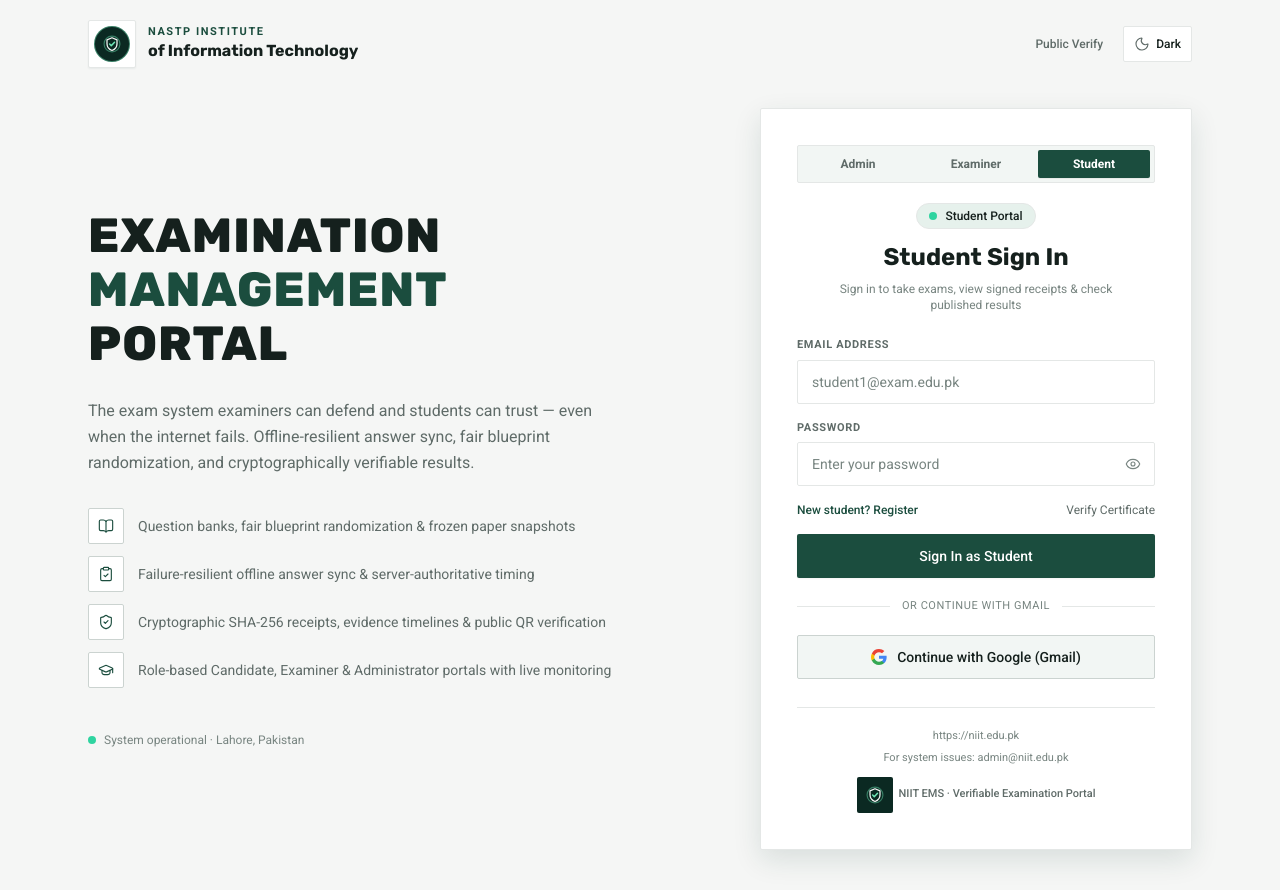
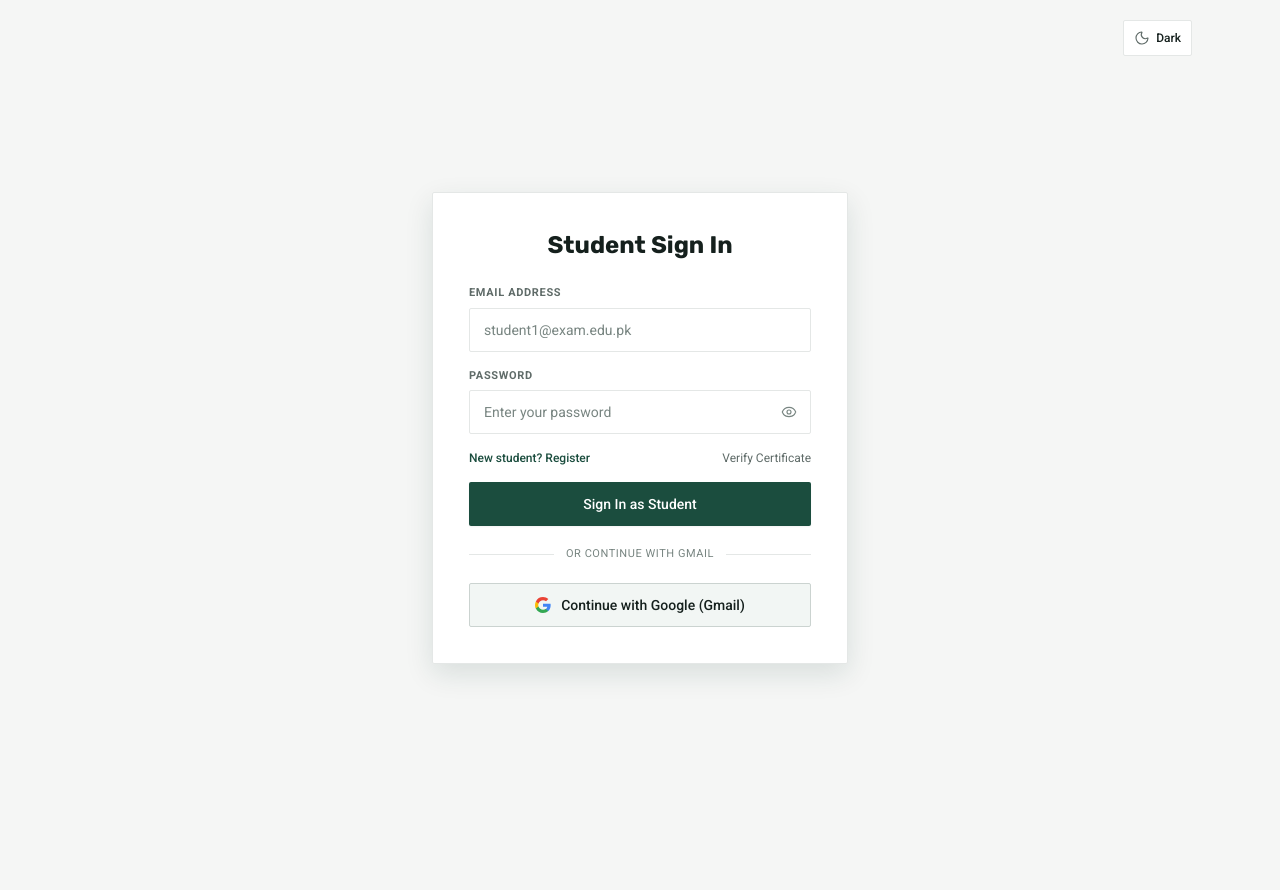
Before and after one commit to Ahmad-Haassan/Web-e-Thon, a Next.js app: page /login in a window 1280 px wide. After the commit the page ends 800 px from the top, so only its background shows below. Built offline with nearby package versions, Linux system fonts and the light colour scheme; no server answers.

Commit message:
Show only centered selected-role login form after Start Here popup selection

```diff
--- a/app/login/page.tsx
+++ b/app/login/page.tsx
@@ -3,33 +3,17 @@
 import { Suspense, useEffect, useState, type FormEvent } from "react";
 import Link from "next/link";
 import { useRouter, useSearchParams } from "next/navigation";
-import {
-  AlertCircle,
-  BookOpen,
-  ClipboardCheck,
-  Eye,
-  EyeOff,
-  GraduationCap,
-  ShieldCheck,
-} from "lucide-react";
+import { AlertCircle, Eye, EyeOff } from "lucide-react";
 import { toast } from "sonner";
 import { getBrowserSupabase, isSupabaseConfigured } from "@/lib/client/supabase";
 import { useAuth, roleHomePath } from "@/hooks/use-auth";
 import {
-  BrandMark,
   Button,
   Input,
   Label,
   Spinner,
   ThemeToggleButton,
 } from "@/components/ui/primitives";
-
-const PORTAL_FEATURES = [
-  { icon: BookOpen, label: "Question banks, fair blueprint randomization & frozen paper snapshots" },
-  { icon: ClipboardCheck, label: "Failure-resilient offline answer sync & server-authoritative timing" },
-  { icon: ShieldCheck, label: "Cryptographic SHA-256 receipts, evidence timelines & public QR verification" },
-  { icon: GraduationCap, label: "Role-based Candidate, Examiner & Administrator portals with live monitoring" },
-];
 
 function GoogleIcon({ className = "h-4 w-4" }: { className?: string }) {
   return (
@@ -59,9 +43,7 @@ type LoginRoleTab = "admin" | "examiner" | "student";
 const ROLE_CONFIG: Record<
   LoginRoleTab,
   {
-    badge: string;
     heading: string;
-    subtitle: string;
     placeholder: string;
     buttonLabel: string;
     allowRegister: boolean;
@@ -69,27 +51,21 @@ const ROLE_CONFIG: Record<
   }
 > = {
   admin: {
-    badge: "Administrator Portal",
     heading: "Administrator Sign In",
-    subtitle: "Sign in with your institutional administrator credentials",
     placeholder: "admin@exam.edu.pk",
     buttonLabel: "Sign In as Administrator",
     allowRegister: false,
     allowGoogle: false,
   },
   examiner: {
-    badge: "Examiner Portal",
     heading: "Examiner Sign In",
-    subtitle: "Sign in to create exams, manage question banks & monitor sessions",
-    placeholder: "examiner@exam.edu.pk",
+    placeholder: "examiner1@exam.edu.pk",
     buttonLabel: "Sign In as Examiner",
     allowRegister: false,
     allowGoogle: true,
   },
   student: {
-    badge: "Student Portal",
     heading: "Student Sign In",
-    subtitle: "Sign in to take exams, view signed receipts & check published results",
     placeholder: "student1@exam.edu.pk",
     buttonLabel: "Sign In as Student",
     allowRegister: true,
@@ -103,19 +79,12 @@ function LoginForm() {
   const nextPath = searchParams.get("next");
   const oauthErrorParam = searchParams.get("error");
   const rawRoleParam = (searchParams.get("role") ?? "").toLowerCase();
-  const initialRole: LoginRoleTab =
+  const selectedRole: LoginRoleTab =
     rawRoleParam === "admin" || rawRoleParam === "examiner" || rawRoleParam === "student"
       ? rawRoleParam
       : "student";
-  const [selectedRole, setSelectedRole] = useState<LoginRoleTab>(initialRole);
+
   const { user, loading, refreshUser } = useAuth();
-
-  useEffect(() => {
-    if (rawRoleParam === "admin" || rawRoleParam === "examiner" || rawRoleParam === "student") {
-      setSelectedRole(rawRoleParam);
-    }
-  }, [rawRoleParam]);
-
   const roleUi = ROLE_CONFIG[selectedRole];
 
   const [email, setEmail] = useState("");
@@ -226,104 +195,17 @@ function LoginForm() {
 
   return (
     <div className="min-h-screen bg-background text-foreground flex flex-col">
-      {/* Top-right floating theme switch */}
-      <div className="mx-auto flex w-full max-w-6xl items-center justify-between px-6 pt-5">
-        <Link href="/" className="inline-flex items-center gap-3">
-          <span className="flex h-12 w-12 items-center justify-center rounded-[2px] border border-border bg-surface p-1.5 surface-card">
-            <BrandMark className="h-9 w-9" />
-          </span>
-          <div className="leading-tight">
-            <p className="text-[11px] font-semibold uppercase tracking-[0.14em] text-accent">
-              NASTP INSTITUTE
-            </p>
-            <p className="font-display text-sm sm:text-base font-bold text-foreground">
-              of Information Technology
-            </p>
-          </div>
-        </Link>
-
-        <div className="flex items-center gap-2">
-          <Link
-            href="/verify"
-            className="hidden sm:inline-flex h-9 items-center px-3 text-xs font-medium text-ink-muted hover:text-foreground transition-colors"
-          >
-            Public Verify
-          </Link>
+      {/* Minimal Top-Right Theme Switch */}
+      <div className="mx-auto flex w-full max-w-6xl justify-end px-6 pt-5">
         <ThemeToggleButton showLabel />
       </div>
-      </div>
 
-      {/* NIIT AMS Split Canvas */}
-      <main className="mx-auto flex w-full max-w-6xl flex-1 items-center px-6 py-10">
-        <div className="grid w-full items-center gap-12 lg:grid-cols-12">
-          {/* Left Institutional Showcase (Mirrors NIIT AMS Login Left Column) */}
-          <div className="lg:col-span-7 space-y-7 animate-fade-rise">
-            <h1 className="font-display text-4xl sm:text-5xl font-extrabold uppercase leading-[1.12] tracking-[0.02em] text-foreground">
-              <span className="block">EXAMINATION</span>
-              <span className="block text-accent">MANAGEMENT</span>
-              <span className="block">PORTAL</span>
+      {/* Centered Single-Role Sign-In Card Only */}
+      <main className="mx-auto flex w-full max-w-md flex-1 items-center justify-center px-4 py-10">
+        <div className="w-full rounded-[2px] border border-border bg-surface p-7 sm:p-9 surface-elevated animate-fade-rise">
+          <h1 className="mb-6 text-center font-display text-2xl font-bold text-foreground">
+            {roleUi.heading}
           </h1>
-
-            <p className="max-w-lg text-sm sm:text-base text-ink-muted leading-relaxed">
-              The exam system examiners can defend and students can trust — even when the internet fails. Offline-resilient answer sync, fair blueprint randomization, and cryptographically verifiable results.
-            </p>
-
-            <ul className="space-y-3 pt-1">
-              {PORTAL_FEATURES.map((feat) => {
-                const Icon = feat.icon;
-                return (
-                  <li key={feat.label} className="flex items-center gap-3.5 text-sm text-foreground">
-                    <span className="flex h-9 w-9 shrink-0 items-center justify-center rounded-[2px] border border-border-strong bg-surface text-accent">
-                      <Icon className="h-4 w-4" strokeWidth={1.7} />
-                    </span>
-                    <span className="text-ink-muted">{feat.label}</span>
-                  </li>
-                );
-              })}
-            </ul>
-
-            <div className="flex items-center gap-2 pt-4 text-xs text-ink-subtle">
-              <span className="h-2 w-2 rounded-full bg-portal-live" />
-              <span>System operational · Lahore, Pakistan</span>
-            </div>
-          </div>
-
-          {/* Right Elevated Sign-In Card (Mirrors NIIT AMS Auth Card) */}
-          <div className="lg:col-span-5">
-            <div className="rounded-[2px] border border-border bg-surface p-7 sm:p-9 surface-elevated">
-              {/* Role Switcher Pills */}
-              <div className="mb-5 grid grid-cols-3 gap-1.5 rounded-lg border border-border bg-surface-subtle p-1">
-                {(["admin", "examiner", "student"] as const).map((r) => (
-                  <button
-                    key={r}
-                    type="button"
-                    onClick={() => {
-                      setSelectedRole(r);
-                      router.replace(`/login?role=${r}`, { scroll: false });
-                    }}
-                    className={`rounded-md px-2 py-1.5 text-xs font-semibold capitalize transition cursor-pointer ${
-                      selectedRole === r
-                        ? "bg-accent text-accent-ink shadow-2xs"
-                        : "text-ink-muted hover:text-foreground"
-                    }`}
-                  >
-                    {r === "admin" ? "Admin" : r === "examiner" ? "Examiner" : "Student"}
-                  </button>
-                ))}
-              </div>
-
-              <div className="text-center space-y-2 mb-6">
-                <div className="inline-flex items-center gap-2 rounded-full border border-border bg-surface-muted px-3 py-1 text-xs font-medium text-foreground">
-                  <span className="h-2 w-2 rounded-full bg-portal-live" />
-                  {roleUi.badge}
-                </div>
-                <h2 className="font-display text-2xl font-bold text-foreground pt-1">
-                  {roleUi.heading}
-                </h2>
-                <p className="text-xs text-ink-subtle">
-                  {roleUi.subtitle}
-                </p>
-              </div>
 
           {error && (
             <div
@@ -434,17 +316,6 @@ function LoginForm() {
               </button>
             </>
           )}
-
-              <div className="mt-7 border-t border-border pt-5 text-center space-y-1.5 text-[11px] text-ink-subtle">
-                <p>https://niit.edu.pk</p>
-                <p>For system issues: admin@niit.edu.pk</p>
-                <p className="inline-flex items-center gap-1.5 pt-1 font-medium text-ink-muted">
-                  <BrandMark variant="square" className="h-4 w-4 border-none" />
-                  <span>NIIT EMS · Verifiable Examination Portal</span>
-                </p>
-              </div>
-            </div>
-          </div>
         </div>
       </main>
     </div>
```
Lines whose indentation alone changed are shown as unchanged.
